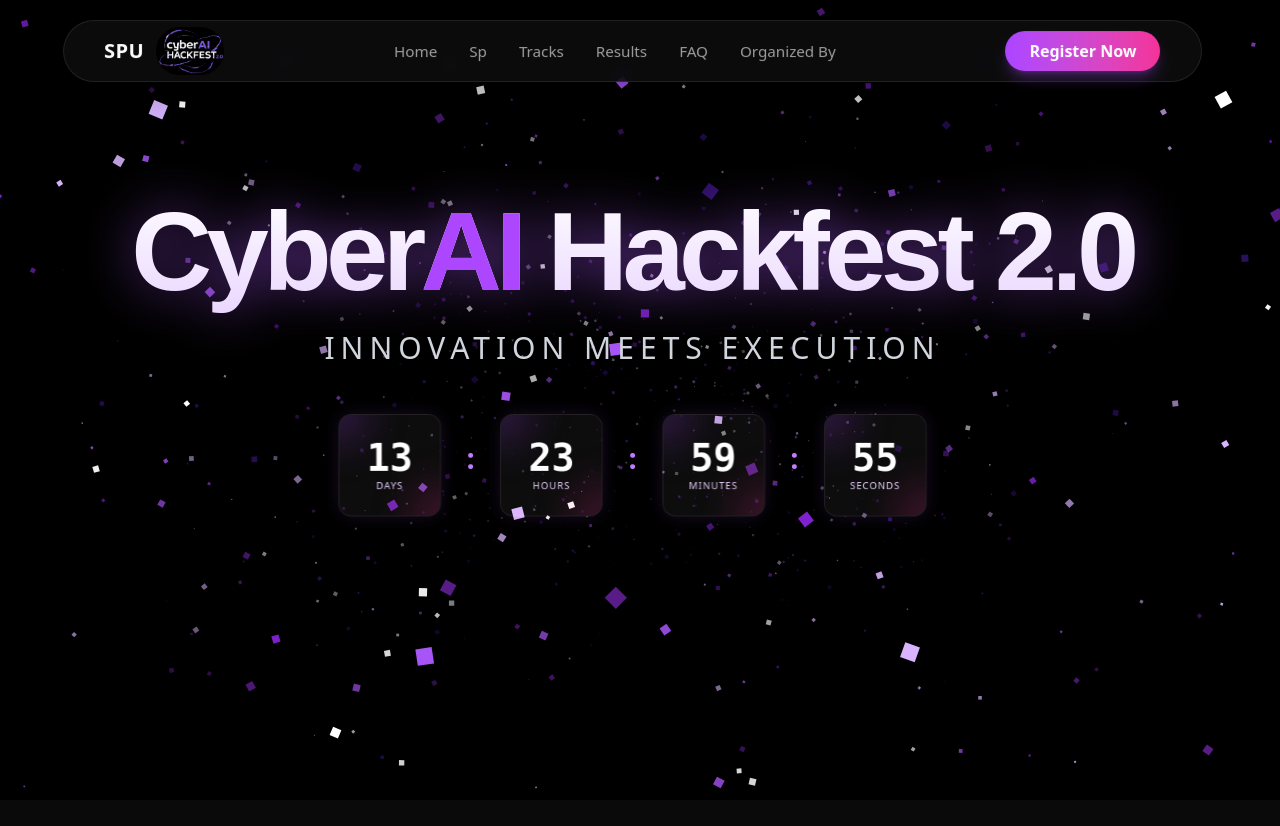
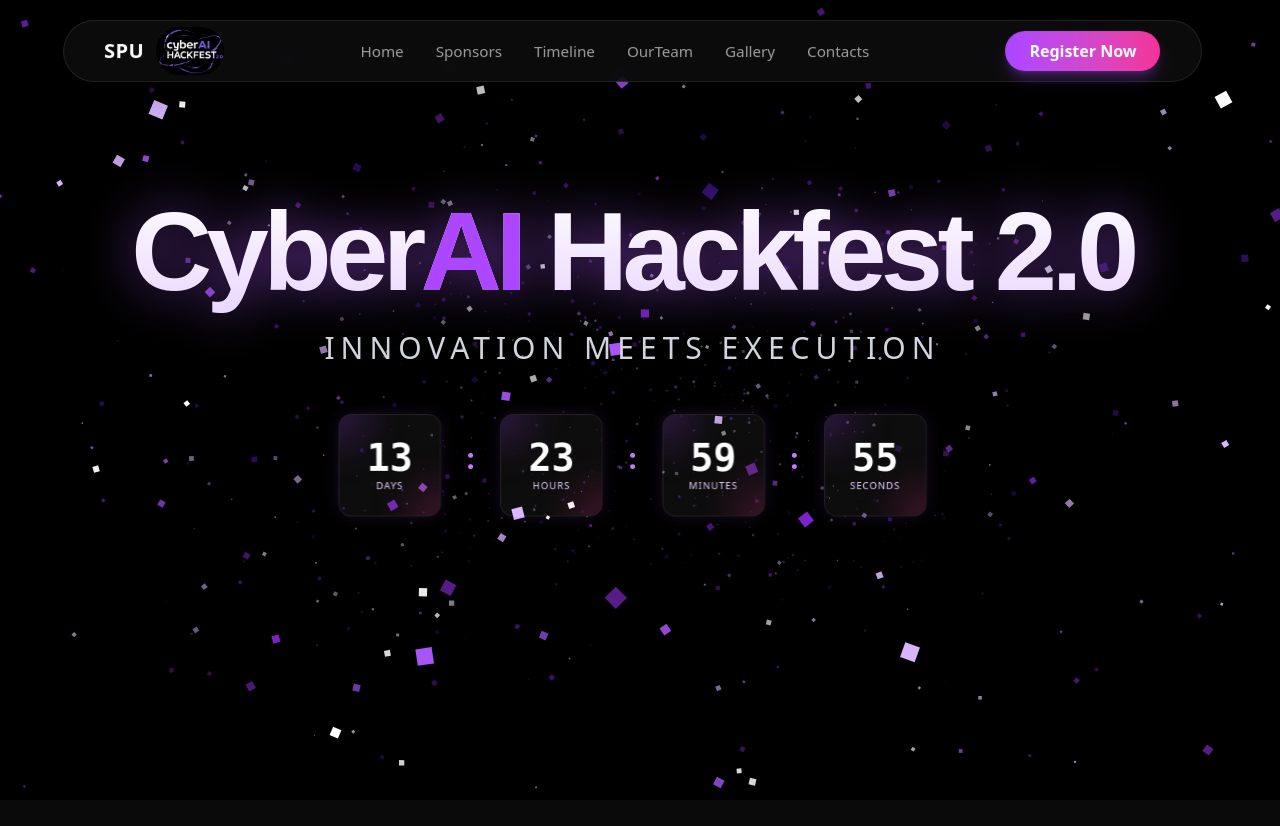
Before and after one commit to Jaypal-Singh/CyberAi_Hackfest_2.0, a React (Vite) app in the folder frontend/: page / in a window 1280 px wide. Shown: the top 826 px of the page. Built offline with nearby package versions, Linux system fonts and the light colour scheme.

Commit message:
setup update

```diff
--- a/frontend/src/App.jsx
+++ b/frontend/src/App.jsx
@@ -21,7 +21,7 @@
           <Route path="/timeline" element={<Timeline />} />
           <Route path="/ourteam" element={<OurTeam />} />
           <Route path="/gallery" element={<Gallery />} />
-          <Route path="/contact" element={<Contact />} />
+          <Route path="/contacts" element={<Contact />} />
         </Routes>
       </div>
     </div>
--- a/frontend/src/Components/NavBar/Navbar.jsx
+++ b/frontend/src/Components/NavBar/Navbar.jsx
@@ -31,7 +31,7 @@
 
                 {/* Desktop Menu */}
                 <ul className="hidden md:flex gap-8 list-none m-0 p-0">
-                    {['Home', 'Sp', 'Tracks', 'Results', 'FAQ', 'Organized By'].map((item) => (
+                    {['Home', 'Sponsors', 'Timeline', 'OurTeam', 'Gallery', 'Contacts'].map((item) => (
                         <li key={item}>
                             <Link
                                 to={item === 'Home' ? '/' : `/${item.toLowerCase().replace(' ', '')}`}
```
